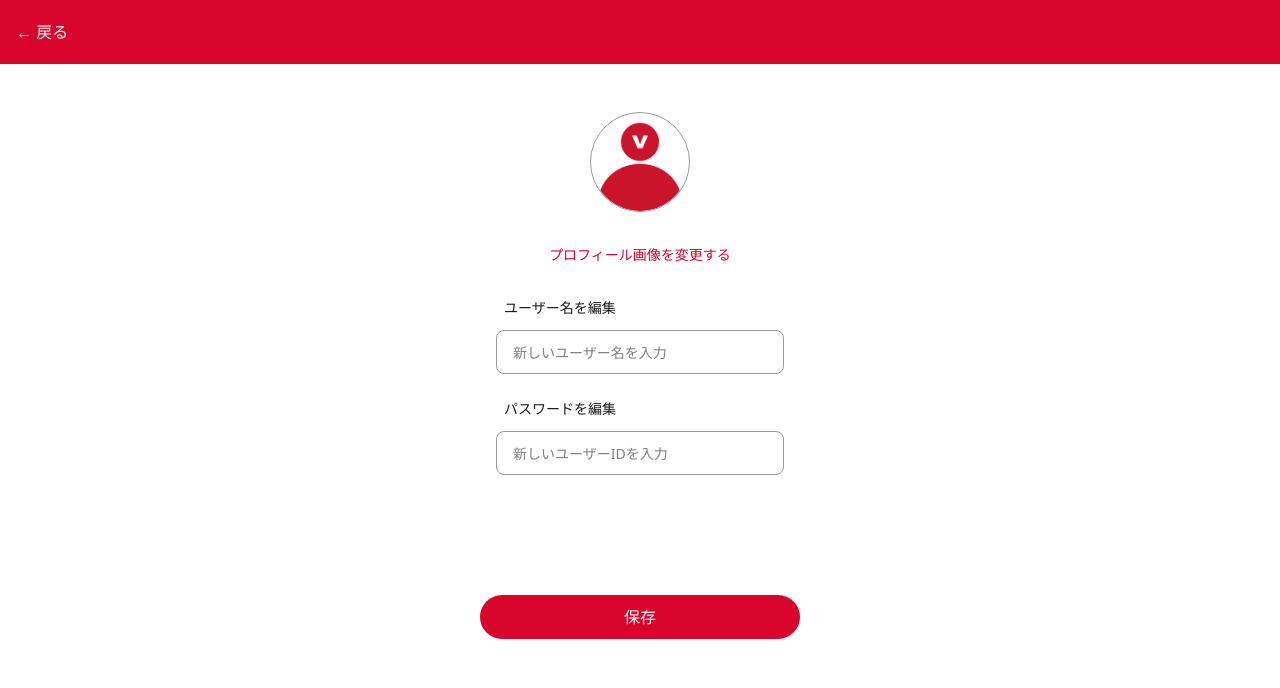
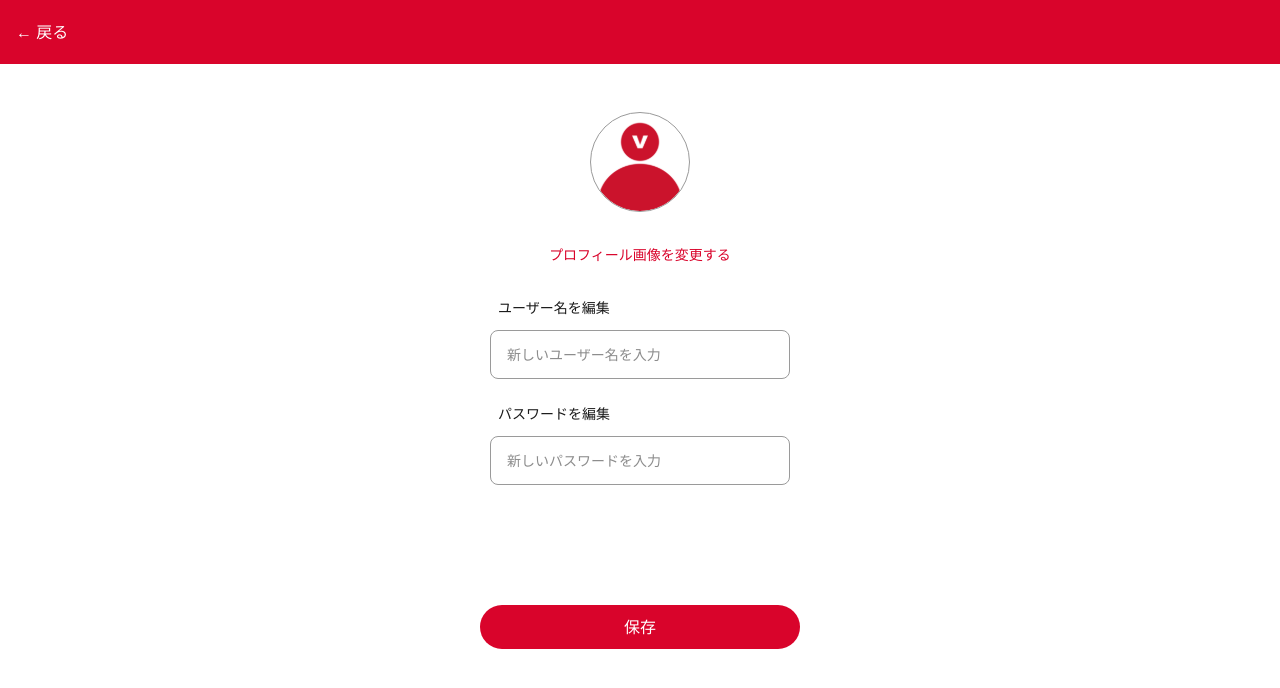
Before and after one commit to Gran-App-Vantan/vanx-frontend, a Next.js app in the folder vanx-app/: page /profile/1/edit in a window 1280 px wide. Shown: the top 688 px of the page. Built offline with nearby package versions, Linux system fonts and the light colour scheme; no server answers.

Commit message:
change: use the Input component on the profile edit page

```diff
--- a/vanx-app/app/profile/[user_id]/edit/page.tsx
+++ b/vanx-app/app/profile/[user_id]/edit/page.tsx
@@ -3,7 +3,7 @@
 import { useState, useEffect } from "react";
 import { useRouter } from "next/navigation";
 import Image from "next/image";
-import { ReturnButton } from "@/components/shared";
+import { ReturnButton, Input } from "@/components/shared";
 import { profileUpdate } from "@/api/profile/profileUpdate";
 import { ProfileUpdateParams } from "@/api/profile";
 import { useFilePreview } from "@/hooks/usePreviewFile";
@@ -14,7 +14,7 @@ export default function ProfileEdit() {
   const { user, fetchUser } = useUser();
   const [formValues, setFormValues] = useState<ProfileUpdateParams>({
     name: "",
-    userPath: "",
+    password: "",
     userIcon: ""
   });
 
@@ -44,6 +44,7 @@ export default function ProfileEdit() {
 
     const formData = new FormData();
     formData.append('name', formValues.name);
+    formData.append('password', formValues.password);
 
     if (previewFiles[0]?.file) {
       formData.append('user_icon', previewFiles[0].file);
@@ -54,6 +55,8 @@ export default function ProfileEdit() {
     if (response.success) {
       await fetchUser();
       router.push(`/profile/${user?.id}`);
+    } else {
+      console.error('Profile update failed:', response);
     }
   };
 
@@ -97,28 +100,24 @@ export default function ProfileEdit() {
             <label htmlFor="userName" className="ml-2 text-text text-label">
               ユーザー名を編集
             </label>
-            <input
+            <Input
               id="userName"
+              size="small"
               type="text"
-              className="w-72 h-11 border border-text-gray rounded-lg px-4 text-label outline-none"
-              value={formValues.name}
-              onChange={(e) => setFormValues({ ...formValues, name: e.target.value })}
               placeholder="新しいユーザー名を入力"
-              autoComplete="off"
+              onChange={(value) => setFormValues({ ...formValues, name: value })}
             />
           </div>
           <div className="flex flex-col gap-3">
             <label htmlFor="password" className="ml-2 text-text text-label">
               パスワードを編集
             </label>
-            <input
+            <Input
               id="password"
-              type="text"
-              className="w-72 h-11 border border-text-gray rounded-lg px-4 text-label outline-none"
-              value={formValues.userPath}
-              placeholder="新しいユーザーIDを入力"
-              autoComplete="off"
-              onChange={(e) => setFormValues({ ...formValues, userPath: e.target.value })}
+              size="small"
+              type="password"
+              placeholder="新しいパスワードを入力"
+              onChange={(value) => setFormValues({ ...formValues, password: value })}
             />
           </div>
         </div>
```
